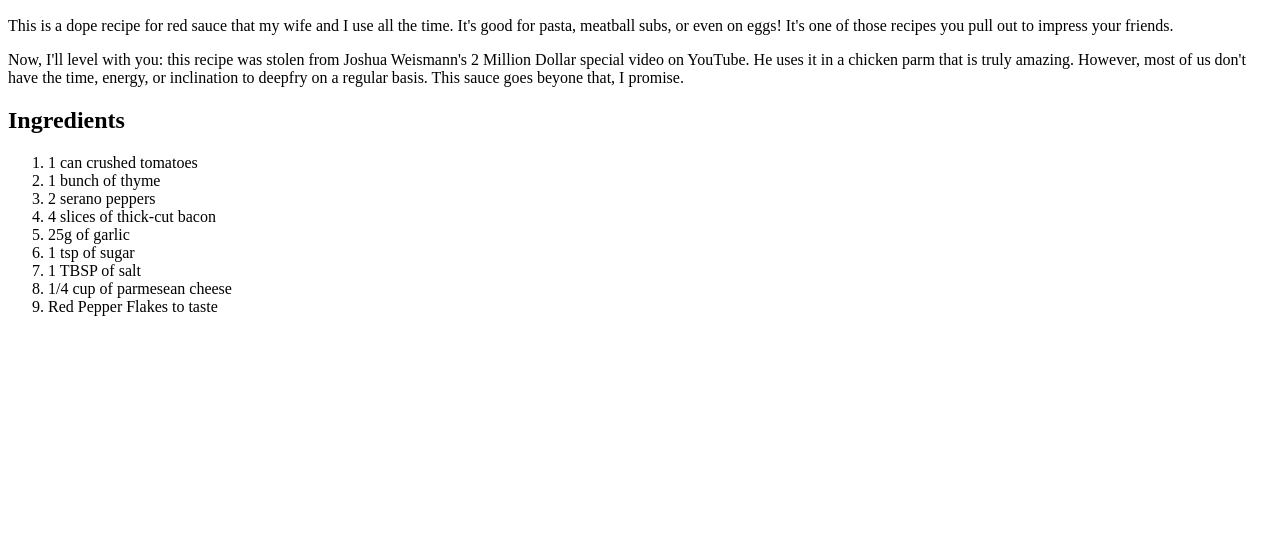
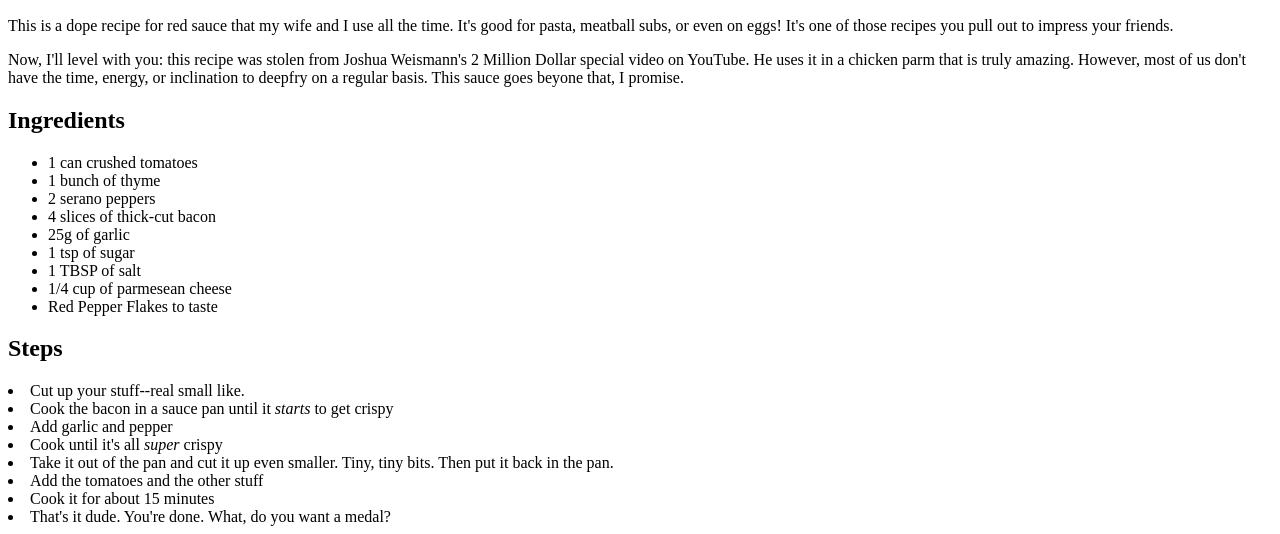
Before and after one commit to herringvoices/odin-recipes, a plain HTML site: page recipes/red-sauce.html in a window 1280 px wide. Shown: the part 434-968 px from the top of the page. Before the commit the page ends 800 px from the top, so only its background shows below. Drawn offline with Linux system fonts and the light colour scheme.

```diff
--- a/recipes/red-sauce.html
+++ b/recipes/red-sauce.html
@@ -12,7 +12,7 @@
     <p> This is a dope recipe for red sauce that my wife and I use all the time. It's good for pasta, meatball subs, or even on eggs! It's one of those recipes you pull out to impress your friends.</p>
     <p>Now, I'll level with you: this recipe was stolen from Joshua Weismann's 2 Million Dollar special video on YouTube. He uses it in a chicken parm that is truly amazing. However, most of us don't have the time, energy, or inclination to deepfry on a regular basis. This sauce goes beyone that, I promise.</p>
     <h2>Ingredients</h2>
-    <ol>
+    <ul>
         <li>1 can crushed tomatoes </li>
         <li>1 bunch of thyme</li>
         <li>2 serano peppers</li>
@@ -22,7 +22,15 @@
         <li>1 TBSP of salt</li>
         <li>1/4 cup of parmesean cheese</li>
         <li>Red Pepper Flakes to taste</li>
-    </ol>
-
+    </ul>
+    <h2>Steps</h2>
+    <li>Cut up your stuff--real small like.</li>
+    <li>Cook the bacon in a sauce pan until it <em>starts</em> to get crispy</li>
+    <li>Add garlic and pepper</li>
+    <li>Cook until it's all <em>super</em> crispy</li>
+    <li>Take it out of the pan and cut it up even smaller. Tiny, tiny bits. Then put it back in the pan.</li>
+    <li>Add the tomatoes and the other stuff</li>
+    <li>Cook it for about 15 minutes</li>
+    <li>That's it dude. You're done. What, do you want a medal?</li>
 </body>
 </html>
```
